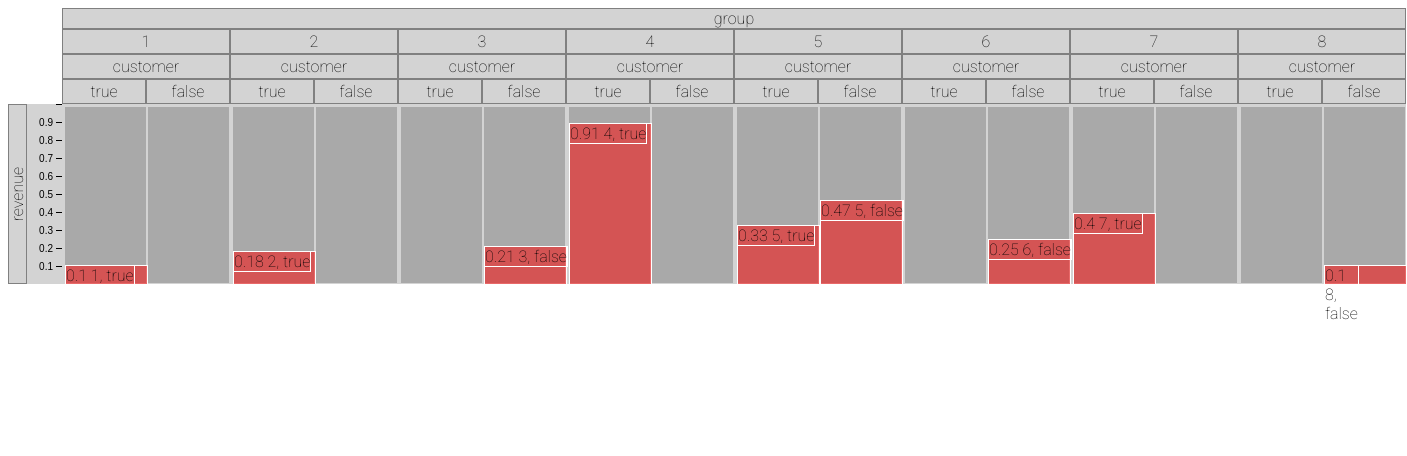
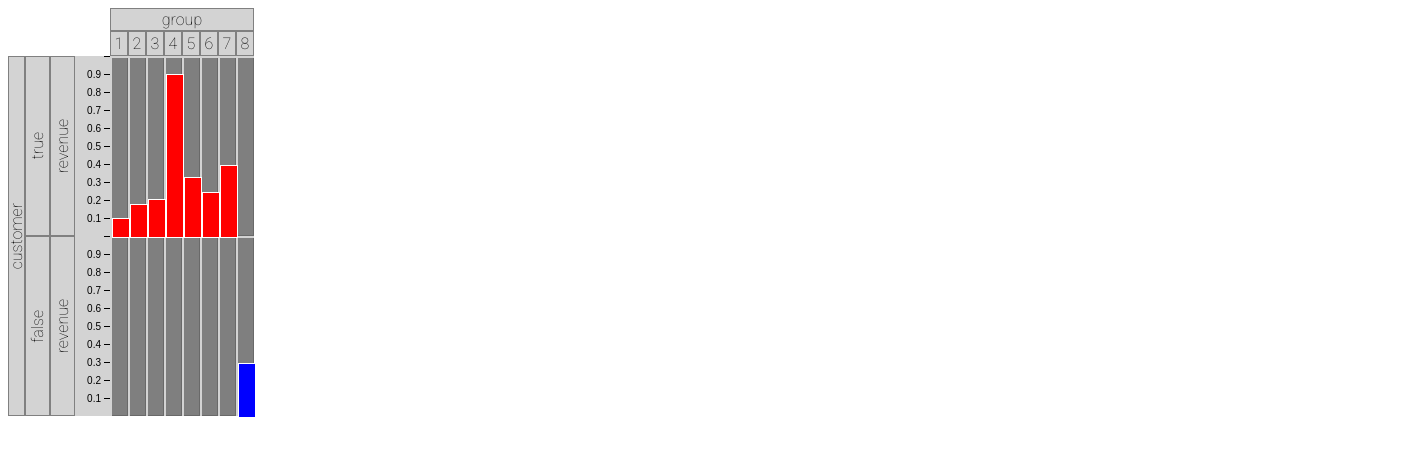
Before and after one commit to saliksyed/react-data-viz, a React (Create React App) app: page / in a window 1280 px wide. Shown: the top 456 px of the page, 1407 px wide, since content can reach past the window. Built offline with nearby package versions, Linux system fonts and the light colour scheme.

Commit message:
fix grid layout

```diff
--- a/src/App.tsx
+++ b/src/App.tsx
@@ -2,11 +2,22 @@ import { DataTable, MarkProps } from "./lib/types";
 import { Table } from "./components/layout/Table";
 import { Rect } from "./components/marks/Rect";
 import { Text } from "./components/marks/Text";
+import { useState } from "react";
 
 function NewMark(props: MarkProps) {
+  const [hover, setHover] = useState(false);
+  const averagedData = props.cellData.length > 0 ? [props.cellData.reduce((a,b) => a.yPercent < b.yPercent ? a : b)] : [];
+  const filter = props.filters.find(d => d.field === "customer") ;
+  const isCustomer = filter &&  filter.value === "true";
+  console.log(props.filters);
   return (
     <>
       <Rect
+        style={{
+          background: isCustomer ? "red" : "blue",
+        }}
+        cellData={averagedData}
+        onClick={() => { setHover(!hover)}}
         filters={props.filters}
         data={props.data}
         xRange={props.xRange}
@@ -14,7 +25,14 @@ function NewMark(props: MarkProps) {
         width={props.width}
         height={props.height}
       />
+      {hover &&
       <Text
+        style={{
+          background: "rgba(255, 255, 255, 0.5)",
+          zIndex: 999
+        }}
+        yOffset={-20}
+        cellData={averagedData}
         filters={props.filters}
         data={props.data}
         xRange={props.xRange}
@@ -22,6 +40,7 @@ function NewMark(props: MarkProps) {
         width={props.width}
         height={props.height}
       />
+      }
     </>
   );
 }
@@ -38,13 +57,13 @@ function App() {
     rows: [
       { region: 1, group: 1, customer: "true", revenue: 0.1, profit: 5.41 },
       { region: 2, group: 2, customer: "true", revenue: 0.18, profit: 4.31 },
-      { region: 3, group: 3, customer: "false", revenue: 0.21, profit: 3.25 },
+      { region: 3, group: 3, customer: "true", revenue: 0.21, profit: 3.25 },
       { region: 4, group: 4, customer: "true", revenue: 0.91, profit: 2.11 },
       { region: 5, group: 5, customer: "true", revenue: 0.33, profit: 0.1 },
-      { region: 4, group: 5, customer: "false", revenue: 0.47, profit: 1.3 },
-      { region: 6, group: 6, customer: "false", revenue: 0.25, profit: 3.7 },
+      { region: 4, group: 5, customer: "true", revenue: 0.47, profit: 1.3 },
+      { region: 6, group: 6, customer: "true", revenue: 0.25, profit: 3.7 },
       { region: 7, group: 7, customer: "true", revenue: 0.4, profit: 100.1 },
-      { region: 8, group: 8, customer: "false", revenue: 0.1, profit: 0.01 },
+      { region: 8, group: 8, customer: "false", revenue: 0.3, profit: 0.01 },
     ],
   };
 
@@ -56,8 +75,8 @@ function App() {
     >
       <Table
         mark={NewMark}
-        rows={[1, 2]}
-        columns={[3]}
+        rows={[1]}
+        columns={[2,3]}
         data={dataTable}
         xPosition="before"
         yPosition="before"
--- a/src/components/layout/Grid.tsx
+++ b/src/components/layout/Grid.tsx
@@ -63,6 +63,7 @@ export function Grid({
               yRange,
               filters: path,
               data,
+              cellData: [],
               width: 0,
               height: 0,
             }}
@@ -79,12 +80,12 @@ export function Grid({
       yAxis.subitems.length > 0
         ? yAxis.subitems
         : [{ title: yAxis.title, axis: yAxis }];
-    gridItems = xItems.map((x) => {
-      return yItems.map((y) => {
+    gridItems = yItems.map((y) => {
+      return xItems.map((x) => {
         let soFar = structuredClone(path);
         if (!soFar) soFar = [];
+        if (!yAxis.range) soFar.push({ field: yAxis.title, value: y.title });
         if (!xAxis.range) soFar.push({ field: xAxis.title, value: x.title });
-        if (!yAxis.range) soFar.push({ field: yAxis.title, value: y.title });
         return (
           <div
             key={"grid-" + x.title + "-" + y.title}
--- a/src/components/marks/Mark.tsx
+++ b/src/components/marks/Mark.tsx
@@ -1,4 +1,5 @@
 import { useResizeHandler } from "../../hooks/resize";
+import { useCellData } from "../../hooks/data";
 import { MarkProps } from "../../lib/types";
 import { ReactElement, useState } from "react";
 
@@ -9,17 +10,18 @@ export function Mark({
   props: MarkProps;
   mark: (props: MarkProps) => ReactElement<MarkProps>;
 }) {
+const { cellData } = useCellData({ filters: props.filters, data: props.data, xRange: props.xRange, yRange: props.yRange });
   const [elem, setElem] = useState<HTMLDivElement | null>(null);
   const { width, height } = useResizeHandler({ elem });
   props.width = width;
   props.height = height;
+  props.cellData = cellData;
   return (
     <div
       ref={setElem}
       style={{
         height: "100%",
         width: "100%",
-        backgroundColor: "darkgray",
       }}
     >
       {mark(props)}
--- a/src/components/marks/Rect.tsx
+++ b/src/components/marks/Rect.tsx
@@ -1,29 +1,22 @@
-import { useCellData } from "../../hooks/data";
 import { MarkProps } from "../../lib/types";
 
-export function Rect({
-  filters,
-  data,
-  xRange,
-  yRange,
-  width,
-  height,
-}: MarkProps) {
-  const { cellData } = useCellData({ filters, data, xRange, yRange });
+export function Rect(props : MarkProps & React.HTMLAttributes<HTMLDivElement>) {
   return (
     <>
-      {cellData.map((range, i) => {
+      {props.cellData.map((range, i) => {
         const color = "rgba(255, 0, 0, 0.5)";
         return (
           <div
+            {...props}
             key={"rect-" + i}
             style={{
               border: "0.5px solid white",
               position: "absolute",
-              marginTop: height - range.yPercent * height,
-              width: range.xPercent * width + "px",
-              height: range.yPercent * height + "px",
+              marginTop: props.height - range.yPercent * props.height,
+              width: range.xPercent * props.width + "px",
+              height: range.yPercent * props.height + "px",
               background: color,
+              ...props.style
             }}
           />
         );
--- a/src/components/marks/Text.tsx
+++ b/src/components/marks/Text.tsx
@@ -1,29 +1,19 @@
-import { useResizeHandler } from "../../hooks/resize";
-import { useCellData } from "../../hooks/data";
 import { MarkProps } from "../../lib/types";
-import { useState } from "react";
 
-export function Text({
-  filters,
-  data,
-  xRange,
-  yRange,
-  width,
-  height,
-}: MarkProps) {
-  const [elem, setElem] = useState<HTMLDivElement | null>(null);
-  const { cellData } = useCellData({ filters, data, xRange, yRange });
+export function Text(props : MarkProps & React.HTMLAttributes<HTMLDivElement>) {
   return (
     <>
-      {cellData.map((item, i) => {
+      {props.cellData.map((item, i) => {
         const color = "rgba(255, 0, 0, 0.5)";
         return (
           <div
+            {...props}
             key={"text-" + i}
             style={{
               border: "0.5px solid white",
               position: "absolute",
-              marginTop: height - item.yPercent * height,
+              marginTop: props.height - item.yPercent * props.height + (props.yOffset ?? 0),
+              ...props.style,
             }}
           >
             {item.xValue ?? ""} {item.yValue ?? ""}{" "}
--- a/src/lib/types.ts
+++ b/src/lib/types.ts
@@ -1,4 +1,5 @@
 // Data
+import { CellData } from "../hooks/data";
 
 export type Value = string | number;
 
@@ -35,6 +36,9 @@ export type RangeScale = "log" | "linear";
 export type MarkProps = {
   filters: Filter[];
   data: DataTable;
+  cellData: CellData[];
+  xOffset?: number;
+  yOffset?: number;
   xRange?: Range;
   yRange?: Range;
   width: number;
```
